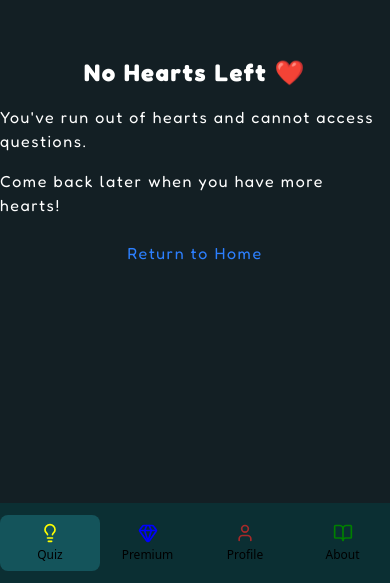
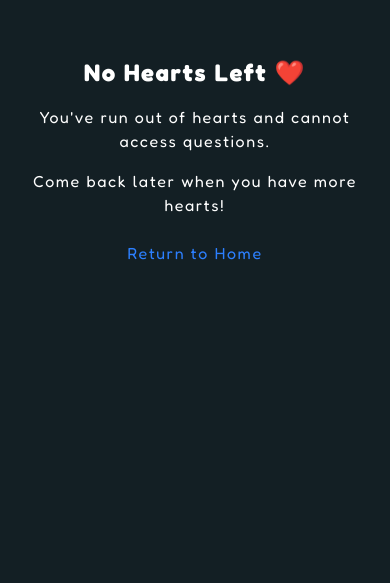
Before and after one commit to Oisasoje/Peruse, a Next.js app: page /no-hearts in a window 390 px wide. Shown: the part 261-844 px from the top of the page. Built offline with nearby package versions, Linux system fonts and the light colour scheme; no server answers.

Commit message:
fixed no-hearts page

```diff
--- a/src/app/components/AppShell.tsx
+++ b/src/app/components/AppShell.tsx
@@ -7,7 +7,7 @@ export default function AppShell({ children }: { children: React.ReactNode }) {
   const pathname = usePathname();
 
   // Paths where you do NOT want the footer
-  const hideFooterOn = ["/", "/login", "/signup"];
+  const hideFooterOn = ["/", "/login", "/signup", "/no-hearts"];
 
   const showFooter = !hideFooterOn.includes(pathname);
 
--- a/src/app/no-hearts/page.tsx
+++ b/src/app/no-hearts/page.tsx
@@ -10,7 +10,7 @@ const fredoka = Fredoka({
 export default function NoHeartsPage() {
   return (
     <div
-      className={`flex flex-col ${fredoka.className} tracking-widest text-white bg-[#131f24] items-center justify-center min-h-screen`}
+      className={`flex flex-col ${fredoka.className} w-full tracking-widest text-center p-5 md:p-0 text-white bg-[#131f24] items-center justify-center h-screen`}
     >
       <h1 className="text-2xl font-bold mb-4">No Hearts Left ❤️</h1>
       <p className="mb-4">
```
